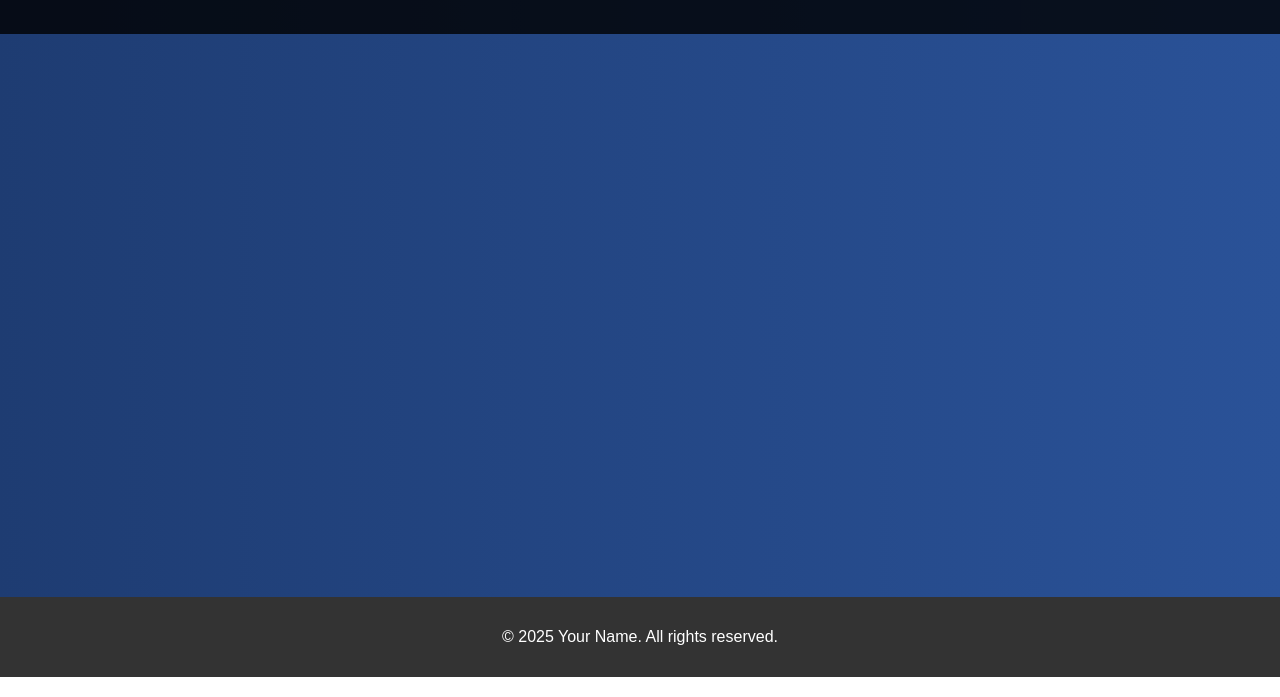
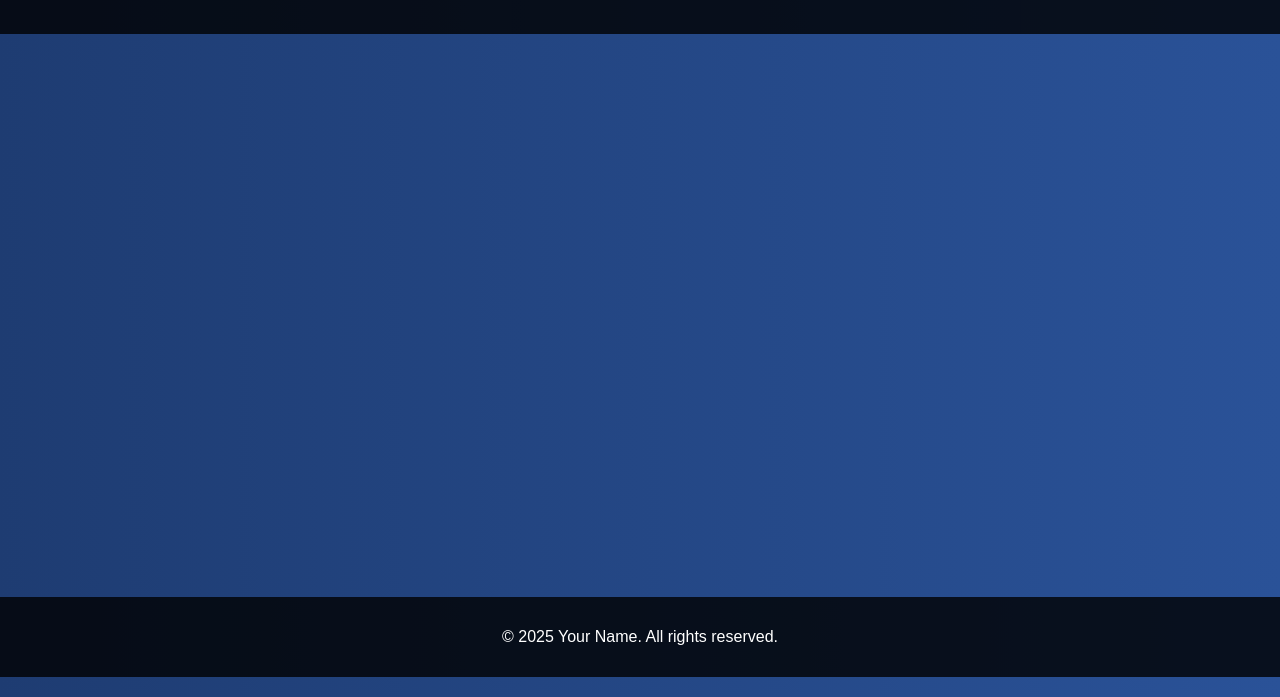
Before and after one commit to PhucGiaNguyen99/Phuc-s-portforlio-website, a plain HTML site: page index.html in a window 1280 px wide. Shown: the part 123-820 px from the top of the page. Drawn offline with Linux system fonts and the light colour scheme.

Commit message:
Enhanced the footer.

```diff
--- a/style.css
+++ b/style.css
@@ -100,13 +100,12 @@ h2 {
     background: #e6b800;
 }
 
-/* Footer */
 footer {
     text-align: center;
     padding: 15px;
-    background-color: #333;
+    background-color: rgba(0, 0, 0, 0.8);
     color: white;
-    position: relative;
+    position: absolute;
     bottom: 0;
     width: 100%;
 }
```
